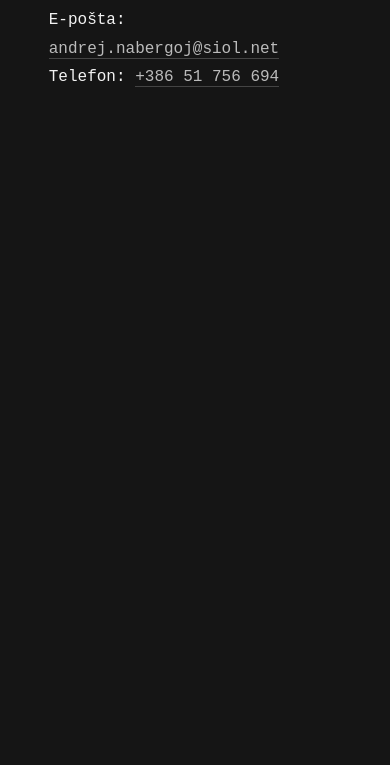
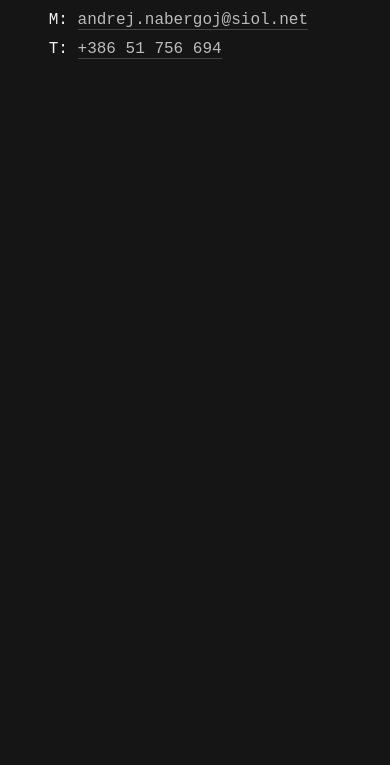
Before and after one commit to anabergojzz/anabergojzz.github.io, a plain HTML site: page contact.html in a window 390 px wide. Shown: the part 79-844 px from the top of the page. Drawn offline with Linux system fonts and the light colour scheme.

Commit message:
Shorter contact headings for mobile, add link to personal wp.

```diff
--- a/contact.html
+++ b/contact.html
@@ -19,10 +19,10 @@
 
 <body>
     <p>
-    E-pošta:
+    M:
 	<a href="mailto:andrej.nabergoj@siol.net">andrej.nabergoj@siol.net</a>
 	<br>
-	Telefon:
+	T:
 	<a href="tel:+38651756694">+386 51 756 694</a>
     </p>
 </body>
```
Also changed, not shown: index.html (+1 -0 lines).
